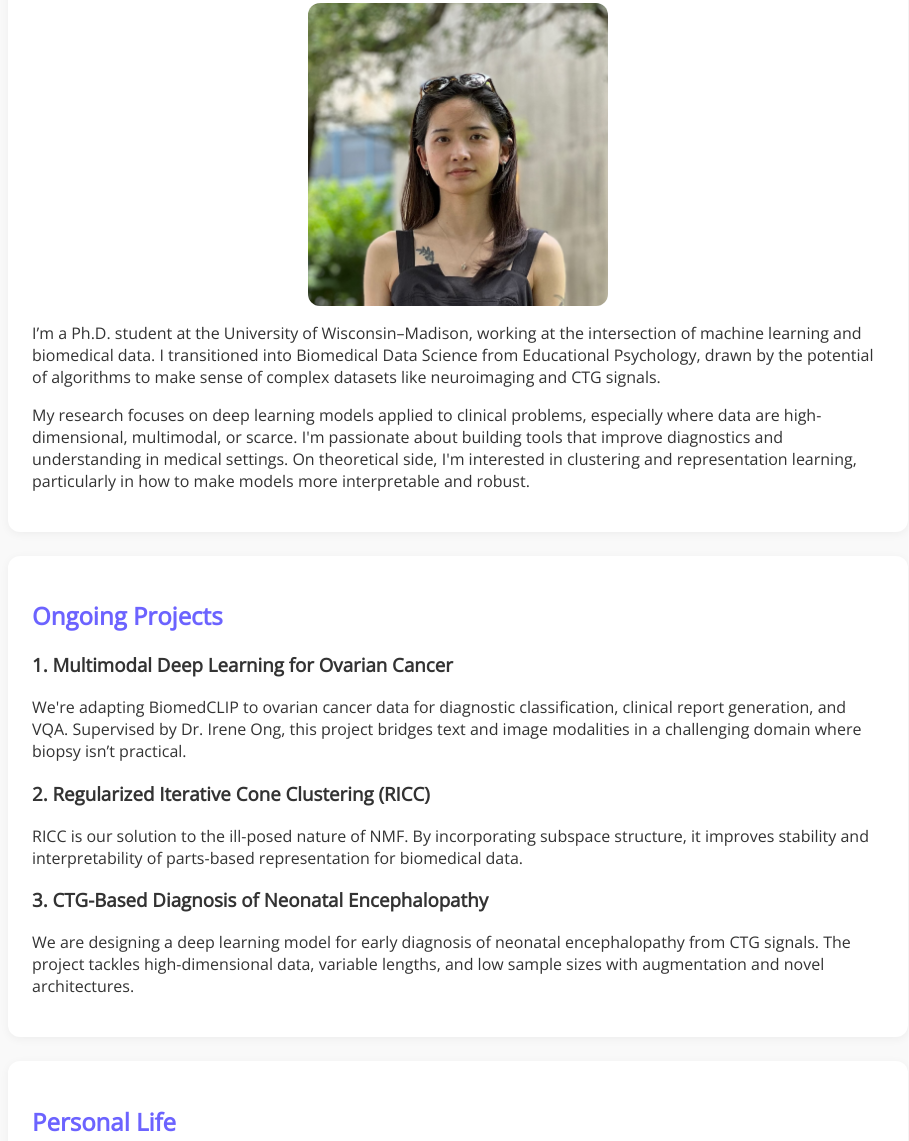
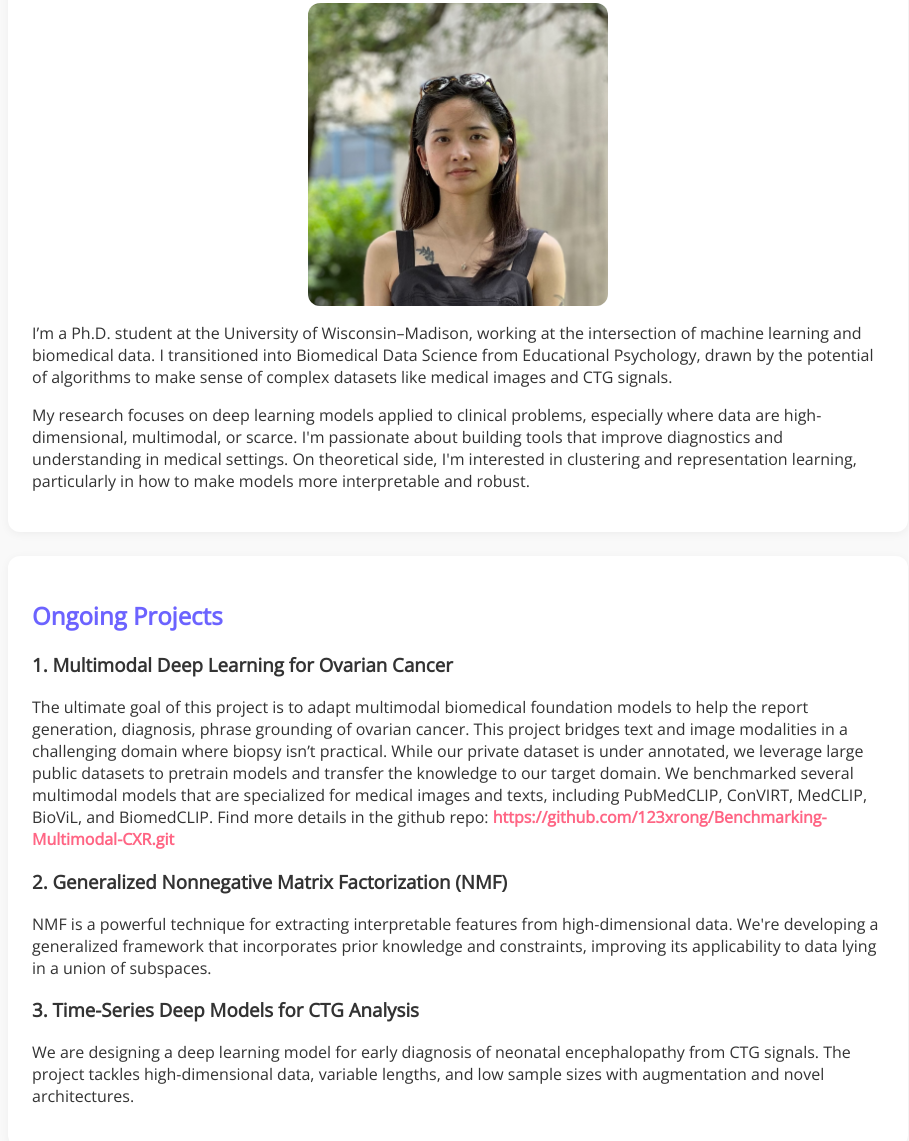
Before and after one commit to 123xrong/123xrong.github.io, a plain HTML site: page index.html in a window 1280 px wide. Shown: the part 289-1430 px from the top of the page, without its empty margins (182-1091 px from the left). Drawn offline with nearby package versions, Linux system fonts and the light colour scheme.

Commit message:
Update index.html

```diff
--- a/index.html
+++ b/index.html
@@ -29,7 +29,7 @@
       <h2>About Me</h2>
       <img src="IMG_1953.jpeg" alt="Profile picture of Xiaoxu Rong" class="profile-img" />
       <p>
-        I’m a Ph.D. student at the University of Wisconsin–Madison, working at the intersection of machine learning and biomedical data. I transitioned into Biomedical Data Science from Educational Psychology, drawn by the potential of algorithms to make sense of complex datasets like neuroimaging and CTG signals.
+        I’m a Ph.D. student at the University of Wisconsin–Madison, working at the intersection of machine learning and biomedical data. I transitioned into Biomedical Data Science from Educational Psychology, drawn by the potential of algorithms to make sense of complex datasets like medical images and CTG signals.
       </p>
       <p>
         My research focuses on deep learning models applied to clinical problems, especially where data are high-dimensional, multimodal, or scarce. I'm passionate about building tools that improve diagnostics and understanding in medical settings.
@@ -42,15 +42,17 @@
 
       <h3>1. Multimodal Deep Learning for Ovarian Cancer</h3>
       <p>
-        We're adapting BiomedCLIP to ovarian cancer data for diagnostic classification, clinical report generation, and VQA. Supervised by Dr. Irene Ong, this project bridges text and image modalities in a challenging domain where biopsy isn’t practical.
+        The ultimate goal of this project is to adapt multimodal biomedical foundation models to help the report generation, diagnosis, phrase grounding of ovarian cancer. This project bridges text and image modalities in a challenging domain where biopsy isn’t practical.
+        While our private dataset is under annotated, we leverage large public datasets to pretrain models and transfer the knowledge to our target domain. We benchmarked several multimodal models that are specialized for medical images and texts, including PubMedCLIP, ConVIRT, MedCLIP, BioViL, and BiomedCLIP.
+        Find more details in the github repo: <a href="Benchmarking Multimodal Biomedical Models on Chest X-Ray Data">https://github.com/123xrong/Benchmarking-Multimodal-CXR.git</a>
       </p>
 
-      <h3>2. Regularized Iterative Cone Clustering (RICC)</h3>
+      <h3>2. Generalized Nonnegative Matrix Factorization (NMF)</h3>
       <p>
-        RICC is our solution to the ill-posed nature of NMF. By incorporating subspace structure, it improves stability and interpretability of parts-based representation for biomedical data.
+        NMF is a powerful technique for extracting interpretable features from high-dimensional data. We're developing a generalized framework that incorporates prior knowledge and constraints, improving its applicability to data lying in a union of subspaces.
       </p>
 
-      <h3>3. CTG-Based Diagnosis of Neonatal Encephalopathy</h3>
+      <h3>3. Time-Series Deep Models for CTG Analysis</h3>
       <p>
         We are designing a deep learning model for early diagnosis of neonatal encephalopathy from CTG signals. The project tackles high-dimensional data, variable lengths, and low sample sizes with augmentation and novel architectures.
       </p>
```
